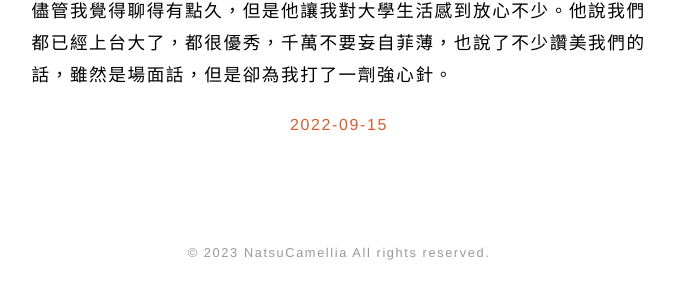
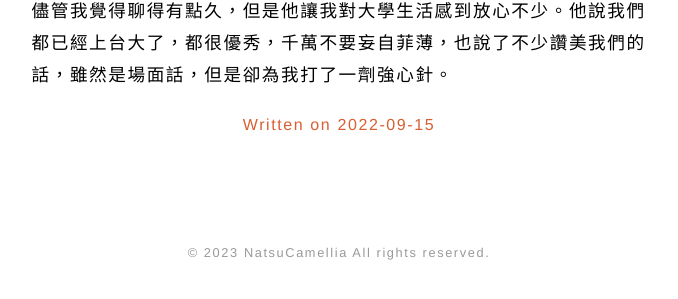
Before and after one commit to NatsuCamellia/NatsuCamellia.github.io, a Jekyll site: the page built from _posts/2022-09-15-校園阿伯奇遇記.md, in a window 1280 px wide. Shown: the part 519-818 px from the top of the page, without its empty margins (301-979 px from the left). Built offline with Jekyll 4.4.1, drawn with Linux system fonts in a browser that asks for light colours; a style sheet for code colours, icons or effects is not loaded.

Commit message:
Add post date prefix

```diff
--- a/_includes/post-date.html
+++ b/_includes/post-date.html
@@ -1,3 +1,4 @@
 <span class="post-date">
+  {{ site.data.settings.post_date_prefix }}
   {{ page.date | date: "%Y-%m-%d" }}
 </span>
```
